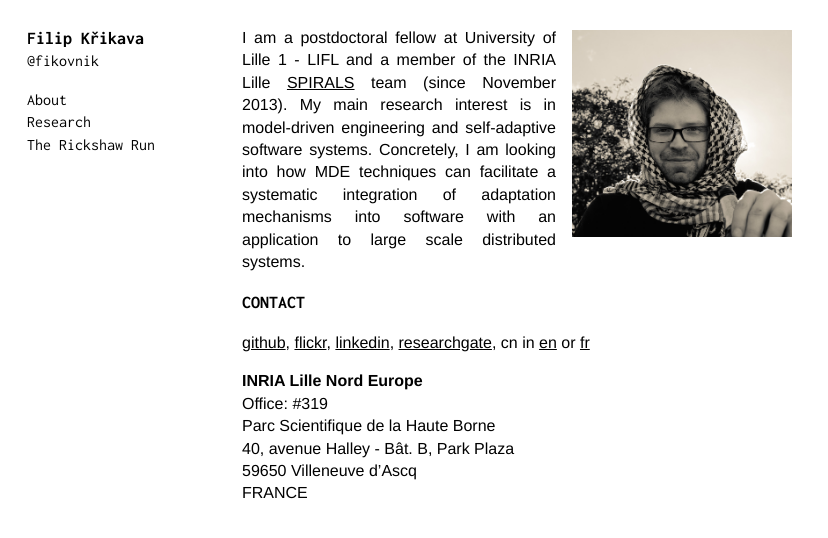
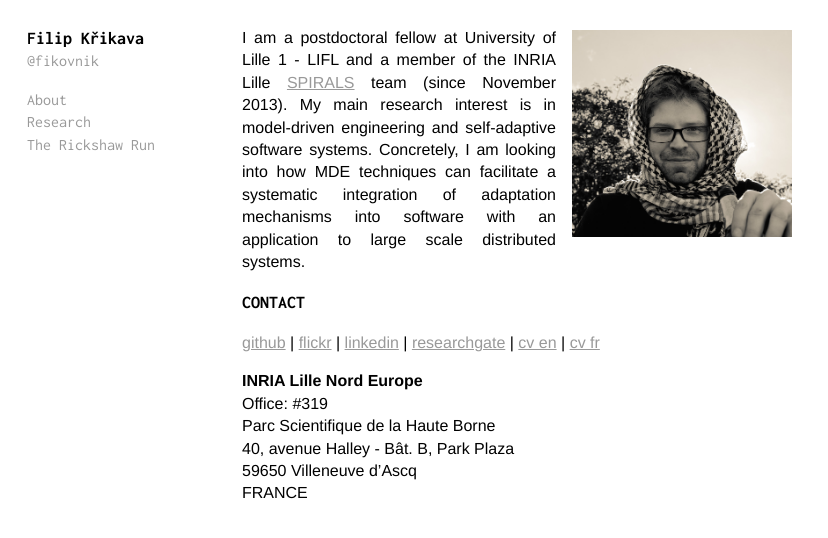
Before and after one commit to fikovnik/fikovnik.github.com, a Jekyll site: the page built from index.md, in a window 1280 px wide. Shown: the top 538 px of the page, without its empty margins (0-828 px from the left). Built offline with Jekyll 4.4.1, drawn with Linux system fonts in a browser that asks for light colours.

Commit message:
Minor fixes

```diff
--- a/css/screen.css
+++ b/css/screen.css
@@ -186,17 +186,17 @@
 /* you can customize links further down the page too */
 a:link {
   text-decoration: none;
-  color: #000;
+  color: #999;
 }
 
 a:active {
   text-decoration: none;
-  color: #00cc00;
+  color: #999;
 }
 
 a:visited {
   text-decoration: none;
-  color: #000;
+  color: #999;
 }
 
 a:hover {
--- a/index.md
+++ b/index.md
@@ -10,11 +10,12 @@
 
 ## CONTACT
 
-[github](http://github.com/fikovnik/),
-[flickr](https://www.flickr.com/photos/121532543@N04/),
-[linkedin](http://fr.linkedin.com/in/filipkrikava),
-[researchgate](https://www.researchgate.net/profile/Filip_Krikava),
-cn in [en](https://docs.google.com/document/d/1FA3XEc5_d1St-7b3dSBv-bNY8wNrrtZTP9UXusvghn8/export?format=pdf) or [fr](https://docs.google.com/document/d/1D2y-FenU5tXhkIS5tAK0fu7uz4Hn91FnLMEsTVHxB80/export?format=pdf)
+[github](http://github.com/fikovnik/) |
+[flickr](https://www.flickr.com/photos/121532543@N04/) |
+[linkedin](http://fr.linkedin.com/in/filipkrikava) |
+[researchgate](https://www.researchgate.net/profile/Filip_Krikava) |
+[cv en](https://docs.google.com/document/d/1FA3XEc5_d1St-7b3dSBv-bNY8wNrrtZTP9UXusvghn8/export?format=pdf) |
+[cv fr](https://docs.google.com/document/d/1D2y-FenU5tXhkIS5tAK0fu7uz4Hn91FnLMEsTVHxB80/export?format=pdf)
 
 __INRIA Lille Nord Europe__
 Office: #319
--- a/sass/screen.scss
+++ b/sass/screen.scss
@@ -23,9 +23,9 @@
 
 /* link scheme */
 /* you can customize links further down the page too */
-a:link { text-decoration: none; color: #000; }
-a:active { text-decoration: none; color: #00cc00; }
-a:visited { text-decoration: none; color: #000; }
+a:link { text-decoration: none; color: #999; }
+a:active { text-decoration: none; color: #999; }
+a:visited { text-decoration: none; color: #999; }
 a:hover { text-decoration: none; background: #ffff00; }
 a img { border: none; }
 
```
